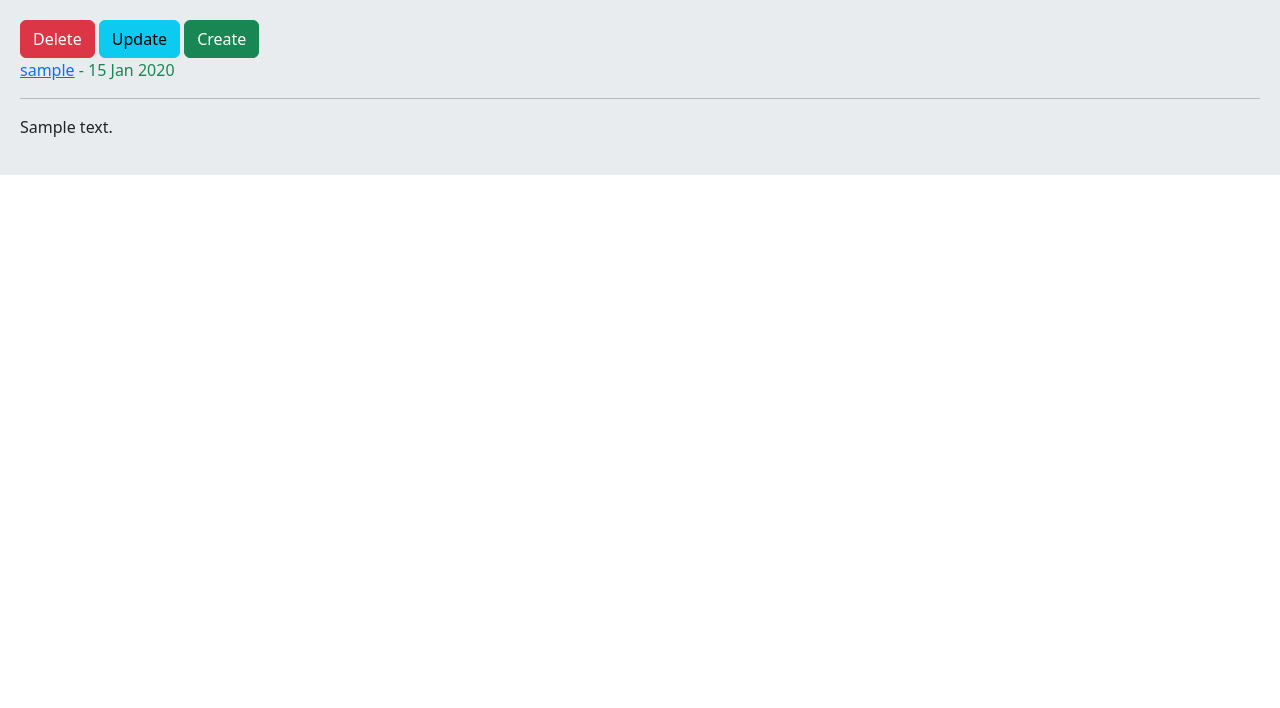
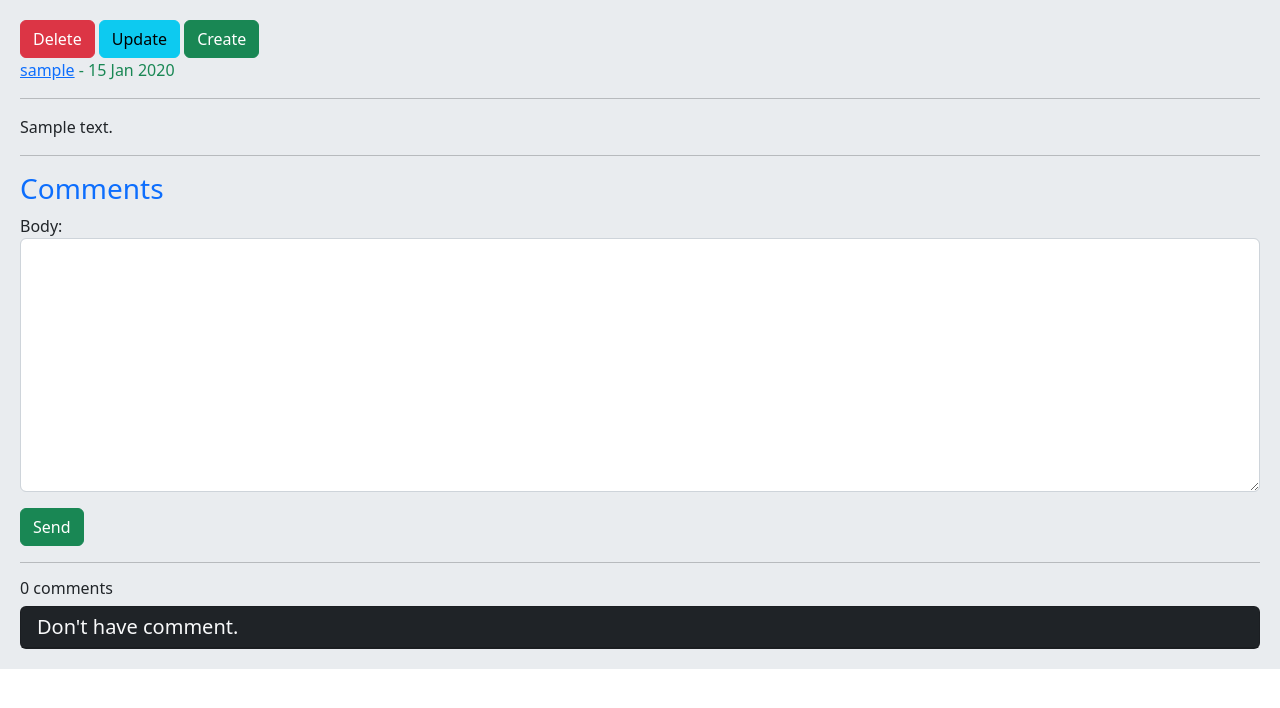
Before and after one commit to mohammadpagard/django-social-network, a Django app: a page that uses post/templates/post/post_detail.html in a window 1280 px wide. Shown: the part 56-764 px from the top of the page. Run offline with Django 4.2, Linux system fonts and the light colour scheme; a user stored in the database is signed in; tables that the repository leaves empty hold one stand-in row (values such as "Sample post").

Commit message:
Comment and reply comment.

```diff
--- a/post/forms.py
+++ b/post/forms.py
@@ -1,5 +1,6 @@
+from cProfile import label
 from django import forms
-from .models import Post
+from .models import Post, Comment
 
 
 class PostCreateUpdateForm(forms.ModelForm):
@@ -10,3 +11,25 @@ class PostCreateUpdateForm(forms.ModelForm):
         widgets = {'body': forms.Textarea(
             attrs={'class': 'form-control'}
         )}
+
+
+class CommentCreateForm(forms.ModelForm):
+    class Meta:
+        model = Comment
+        fields = ('body',)
+
+        widgets = {'body': forms.Textarea(
+            attrs={'class': 'form-control'}
+        )}
+
+
+class CommentReplyForm(forms.ModelForm):
+    class Meta:
+        model = Comment
+        fields = ('body',)
+
+        widgets = {'body': forms.TextInput(
+            attrs={
+                'class': 'form-control p-4'
+            }
+        )}
--- a/post/models.py
+++ b/post/models.py
@@ -18,3 +18,15 @@ class Post(models.Model):
 
     def get_absolute_url(self):
         return reverse('post:detail', args=(self.id, self.slug))
+
+
+class Comment(models.Model):
+    user = models.ForeignKey(User, on_delete=models.CASCADE, related_name='ucomment')
+    post = models.ForeignKey(Post, on_delete=models.CASCADE, related_name='pcomment')
+    reply = models.ForeignKey('self', on_delete=models.CASCADE, related_name='rcomment', blank=True, null=True)
+    is_reply = models.BooleanField(default=False)
+    body = models.TextField(max_length=300)
+    created = models.DateTimeField(auto_now_add=True)
+
+    def __str__(self):
+        return f"{self.user} - {self.post}"
--- a/post/templates/post/post_detail.html
+++ b/post/templates/post/post_detail.html
@@ -16,4 +16,55 @@
     <hr>
     <p>{{ post.body|linebreaks }}</p>
 
+    <hr>
+
+    <h3 class="text text-primary">Comments</h3>
+
+    {% if request.user.is_authenticated %}
+        <form action="" method="post" novalidate>
+            {% csrf_token %}
+            {{ form.as_p }}
+            <input type="submit" value="Send" class="btn btn-success">
+        </form>
+    {% else %}
+        <p class="alert alert-danger">Only logged in users can comment.</p>
+    {% endif %}
+    <hr>
+    <!-- Comments -->
+    <h6>{{ comment.count }} comments</h6>
+        {% for c in comment %}
+            <div class="card bg-dark text-light">
+                <p class="card-header">{{ c.user }} |
+                    <span class="text-primary">{{ c.created|timesince }}</span>
+                </p>
+                <p class="card-body">{{ c.body }}</p>
+
+                <!-- Comment reply -->
+                {% if request.user.is_authenticated %}
+                    <form action="{% url 'post:reply_comment' post.id c.id %}" method="post" novalidate>
+                        {% csrf_token %}
+                        {{ reply_form.as_p }}
+                        <input type="submit" value="Reply" class="btn btn-success">
+                    </form>
+                {% endif %}
+
+                {% with replies='c.rcomments.all' %}
+                    {% for r in c.rcomment.all %}
+                            <p class="bg-primary p-2 m-3" style="border-radius: 5px;">
+                                {{ r.user }}: <br>
+                                {{ r.body }}
+                            </p>
+                    {% endfor %}
+                {% endwith %}
+                <!-- /Comment reply -->
+
+            </div>
+            <br>
+        {% empty %}
+            <div class="card bg-dark text-light">
+                <h5 class="card-header">Don't have comment.</h5>
+            </div>
+        {% endfor %}
+    <!-- /Comments -->
+
 {% endblock %}
--- a/post/urls.py
+++ b/post/urls.py
@@ -8,4 +8,5 @@ urlpatterns = [
     path('delete/<int:post_id>/', views.PostDeleteView.as_view(), name='delete'),
     path('update/<int:post_id>/', views.PostUpdateView.as_view(), name='update'),
     path('create/', views.PostCreateView.as_view(), name='create'),
+    path('reply/<int:post_id>/<int:comment_id>/', views.PostReplyView.as_view(), name='reply_comment'),
 ]
--- a/post/views.py
+++ b/post/views.py
@@ -1,16 +1,41 @@
 from django.shortcuts import render, redirect, get_object_or_404
 from django.views import View
-from .models import Post
+from .models import Post, Comment
 from django.contrib import messages
 from django.contrib.auth.mixins import LoginRequiredMixin
-from .forms import PostCreateUpdateForm
+from .forms import PostCreateUpdateForm, CommentCreateForm, CommentReplyForm
 from django.utils.text import slugify
+from django.contrib.auth.decorators import login_required
+from django.utils.decorators import method_decorator
 
 
 class PostDetailView(View):
-    def get(self, request, post_id, post_slug):
-        post = get_object_or_404(Post, pk=post_id, slug=post_slug)
-        return render(request, 'post/post_detail.html', {'post': post})
+    form_class = CommentCreateForm
+    form_class_reply = CommentReplyForm
+
+    def setup(self, request, *args, **kwargs):
+        self.post_instance = get_object_or_404(Post, pk=kwargs['post_id'], slug=kwargs['post_slug'])
+        return super().setup(request, *args, **kwargs)
+
+    def get(self, request, *args, **kwargs):
+        comment = self.post_instance.pcomment.filter(is_reply=False)
+        return render(request, 'post/post_detail.html', {
+            'post': self.post_instance,
+            'comment': comment,
+            'form': self.form_class,
+            'reply_form': self.form_class_reply
+        })
+
+    @method_decorator(login_required)
+    def post(self, request, *args, **kwargs):
+        form = self.form_class(request.POST)
+        if form.is_valid():
+            new_comment = form.save(commit=False)
+            new_comment.user = request.user
+            new_comment.post = self.post_instance
+            new_comment.save()
+            messages.success(request, "You're comment has been successfully registered", 'success')
+            return redirect('post:detail', self.post_instance.id, self.post_instance.slug)
 
 
 class PostDeleteView(LoginRequiredMixin, View):
@@ -70,3 +95,21 @@ class PostCreateView(LoginRequiredMixin, View):
             new_post.save()
             messages.success(request, 'Post just created successfully', 'success')
             return redirect('home:home')
+
+
+class PostReplyView(LoginRequiredMixin, View):
+    form_class = CommentReplyForm
+
+    def post(self, request, *args, **kwargs):
+        post = get_object_or_404(Post, id=kwargs['post_id'])
+        comment = get_object_or_404(Comment, id=kwargs['comment_id'])
+        form = self.form_class(request.POST)
+        if form.is_valid():
+            reply = form.save(commit=False)
+            reply.user = request.user
+            reply.post = post
+            reply.reply = comment
+            reply.is_reply = True
+            reply.save()
+            messages.success(request, "You're reply comment has been successfully registered", 'success')
+        return redirect('post:detail', post.id, post.slug)
```
Also changed, not shown: post/admin.py (+9 -1 lines), post/migrations/0003_comment.py (added).
